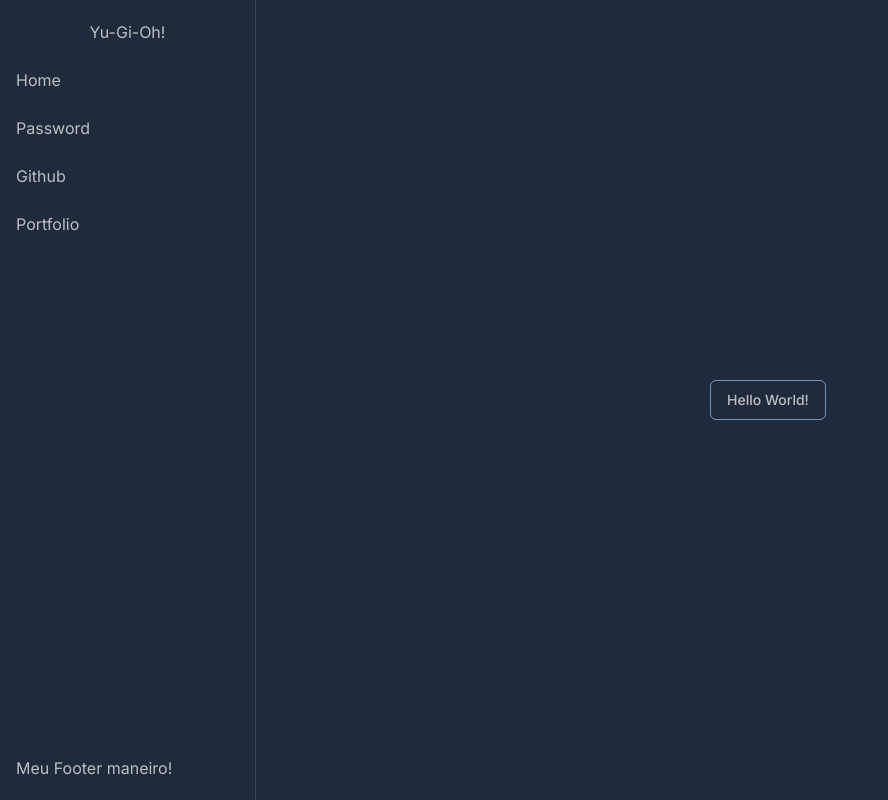
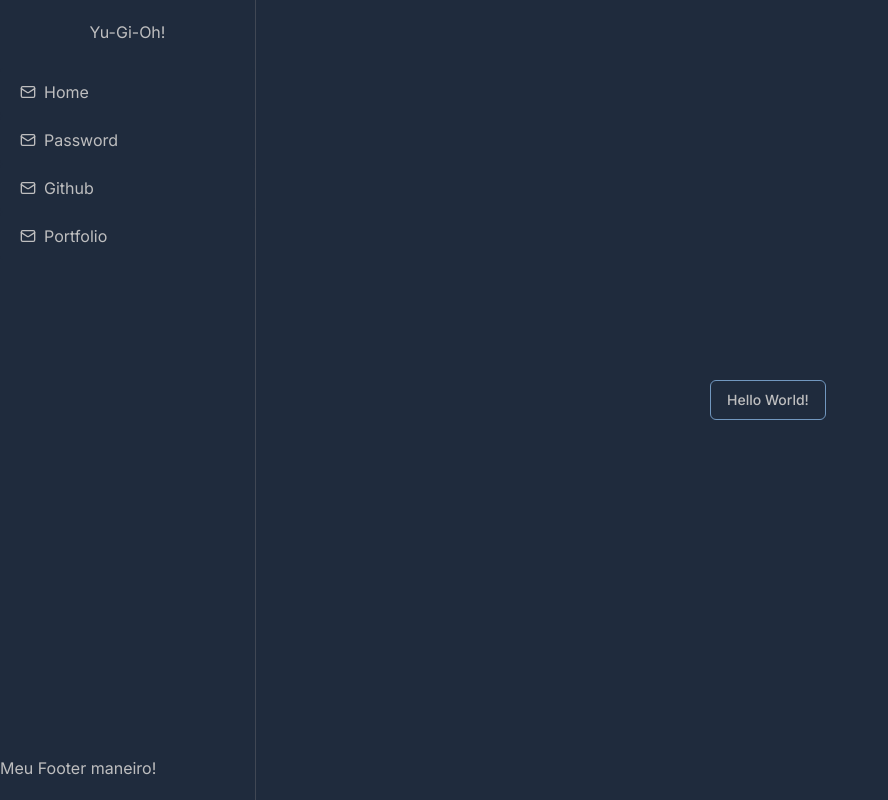
Before and after one commit to maiconlara/yugioh-password, a Next.js app: page / in a window 1280 px wide. Shown: the whole page, without its empty margins (0-888 px from the left). Built offline with nearby package versions, Linux system fonts and the light colour scheme.

Commit message:
hover and buttons size

```diff
--- a/src/components/base/Menu/MenuButton/index.tsx
+++ b/src/components/base/Menu/MenuButton/index.tsx
@@ -1,6 +1,5 @@
-import { Button } from "@/components/ui/button";
 import Link from "next/link";
-
+import { Mail } from "lucide-react";
 export interface ButtonProps {
   id?: number;
   buttonText: string;
@@ -10,11 +9,14 @@ export interface ButtonProps {
 
 const MenuButton = ({ buttonText, icon, path }: ButtonProps) => {
   return (
-    <Link href={path}>
-      <div className="bg-[#1F2B3D] min-w-full border-top border-bottom border-base-400">
-        {buttonText}
-      </div>{" "}
-    </Link>
+    <div className="w-full h-12 ">
+      <Link href={path}>
+        <div className="bg-[#1F2B3D] w-full h-full px-5 flex flex-row items-center rounded-sm hover:bg-base-400 transition-colors">
+          <Mail className="mr-2 h-4 w-4" />
+          {buttonText}
+        </div>{" "}
+      </Link>
+    </div>
   );
 };
 export default MenuButton;
--- a/src/components/base/Menu/index.tsx
+++ b/src/components/base/Menu/index.tsx
@@ -29,10 +29,10 @@ const buttons: ButtonProps[] = [
 
 export default function Menu() {
   return (
-    <div className=" flex flex-col max-w-[20vw] w-full px-4 py-5 justify-between items-start h-screen bg-base-950 border-r-[1px] border-gray-300/40">
-      <div className="flex flex-col w-full items-center gap-6">
+    <div className=" flex flex-col  w-full  py-5 justify-between items-start h-screen bg-base-950 border-r-[1px] border-gray-300/40">
+      <div className="flex flex-col w-full items-center  gap-6">
         <h1>Yu-Gi-Oh!</h1>
-        <div className="flex flex-col items-start justify-between w-full gap-6">
+        <div className="flex flex-col items-start  h-full w-full">
           {buttons.map((button) => (
             <MenuButton key={button.id} buttonText={button.buttonText} icon={button.icon} path={button.path} />
           ))}
```
